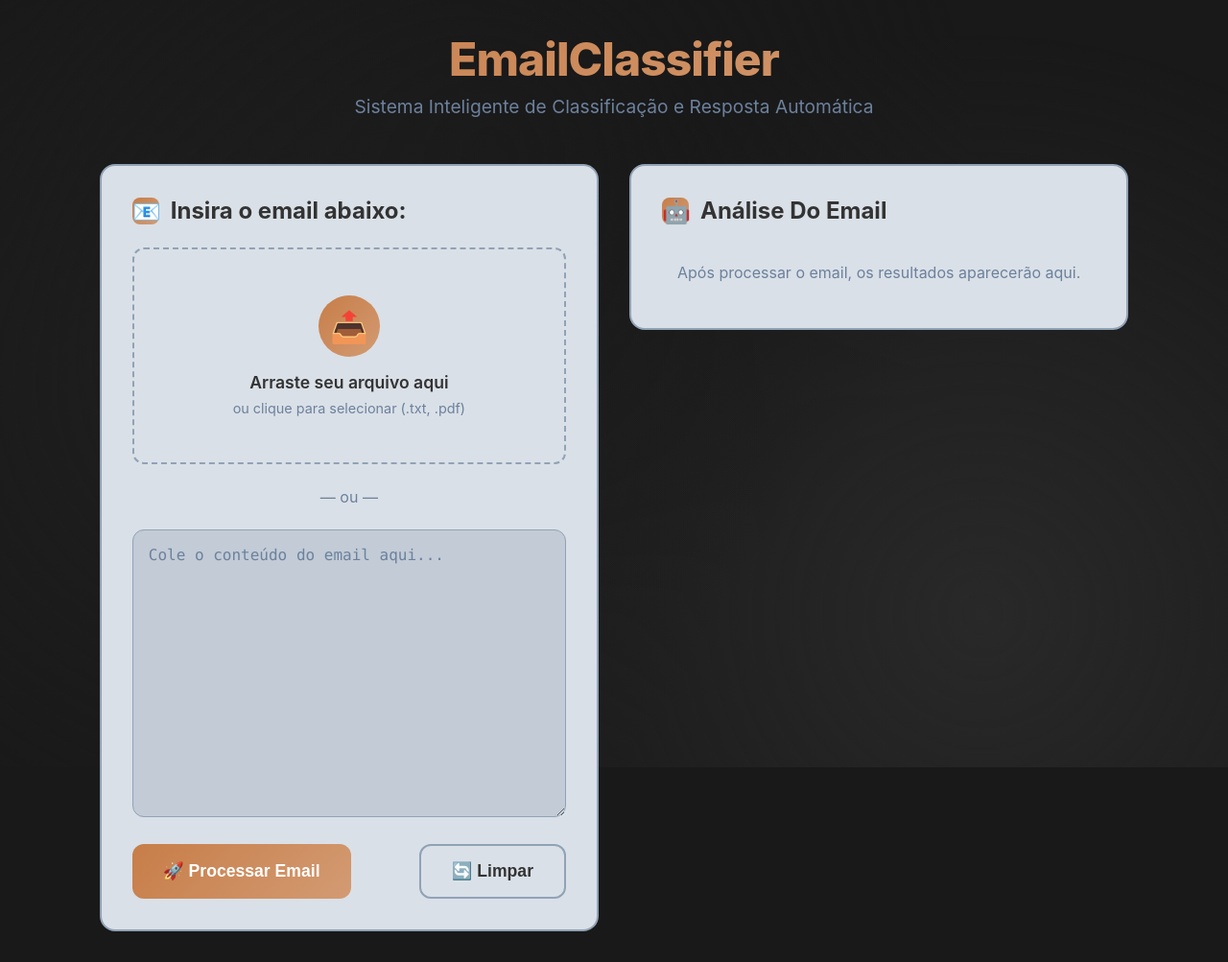
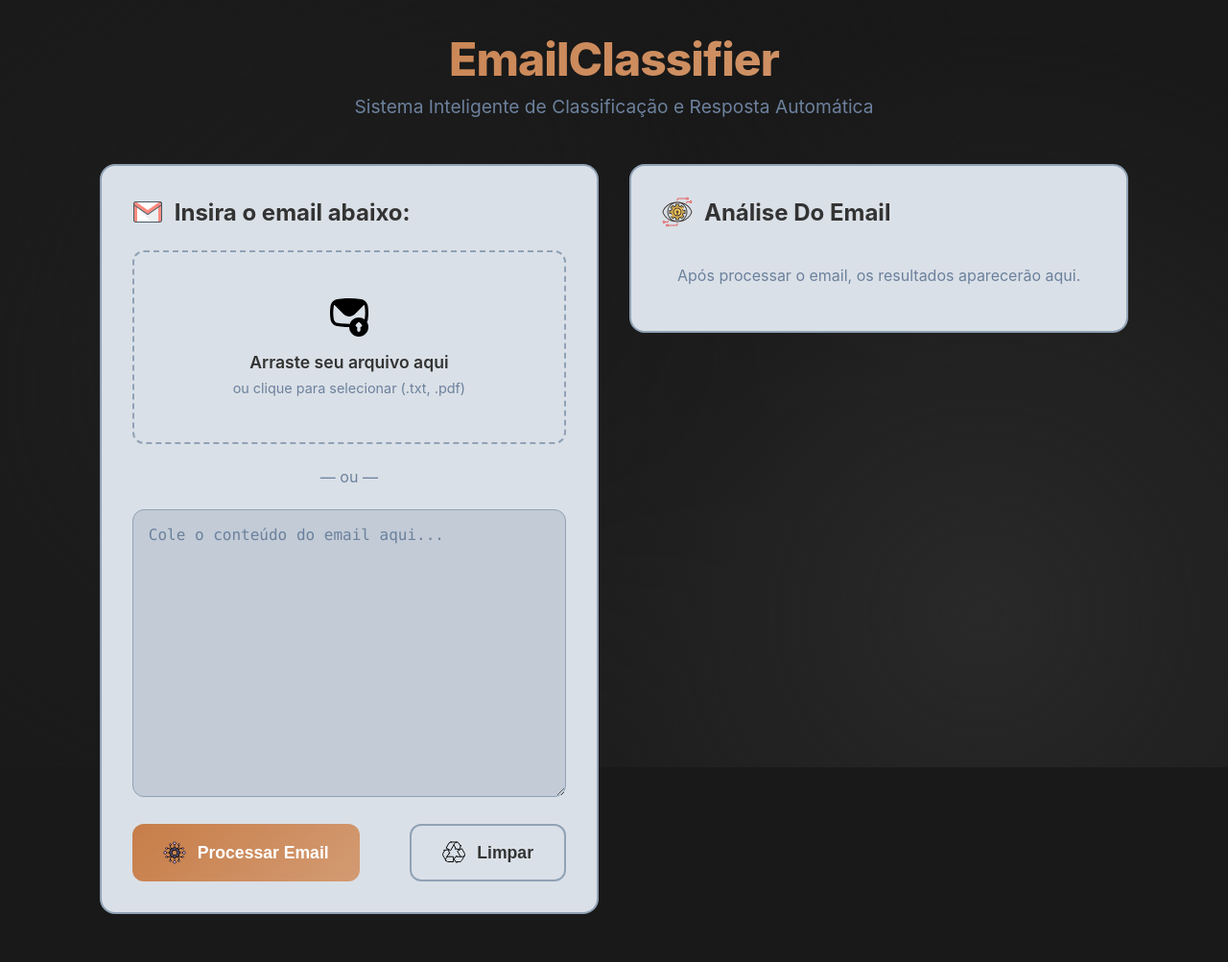
Before and after one commit to yojimat/email-classifier, a plain HTML site: page index.html in a window 1280 px wide. Shown: the whole page at 96% size. Drawn offline with Linux system fonts and the light colour scheme.

Commit message:
refactor: icons changes

```diff
--- a/components/ai-analysis.html
+++ b/components/ai-analysis.html
@@ -3,7 +3,7 @@
      =================================== -->
 <div class="card" id="ai-analysis-card">
   <h2 class="card-title">
-    <span class="icon">🤖</span>
+    <img alt="ai-icon" src="assets/ai.svg" class="icon" />
     Análise Do Email
   </h2>
 
--- a/components/email-input.html
+++ b/components/email-input.html
@@ -3,13 +3,13 @@
      =================================== -->
 <div class="card" id="email-input-card">
   <h2 class="card-title">
-    <span class="icon">📧</span>
+    <img alt="email-icon" src="assets/email.svg" class="icon">
     Insira o email abaixo:
   </h2>
 
   <!-- File Upload Area -->
   <div class="upload-area" id="uploadArea">
-    <div class="upload-icon">📤</div>
+    <img alt="upload-icon" src="assets/upload.svg" class="upload-icon">
     <p class="upload-title">
       Arraste seu arquivo aqui
     </p>
@@ -35,10 +35,10 @@
   <!-- Action Buttons -->
   <div class="btn-group">
     <button id="processBtn" onclick="processEmail()" aria-label="Processar email">
-      🚀 Processar Email
+      <img alt="process-icon" src="assets/process.svg" class="icon button"> Processar Email
     </button>
     <button class="btn-secondary" onclick="clearForm()" aria-label="Limpar formulário">
-      🔄 Limpar
+      <img alt="recycle-icon" src="assets/recycle.svg" class="icon button"> Limpar
     </button>
   </div>
 </div>
--- a/css/components.css
+++ b/css/components.css
@@ -45,20 +45,22 @@
 
 /* Icons */
 .icon {
-  width: 28px;
-  height: 28px;
+  width: 32px;
+  height: 32px;
   display: inline-block;
-  background: var(--gradient);
   border-radius: 8px;
   position: relative;
 }
 
+.icon.button {
+  width: 24px;
+  height: 24px;
+}
+
 .upload-icon {
-  width: 64px;
-  height: 64px;
+  width: 40px;
+  height: 40px;
   margin: 0 auto 1rem;
-  background: var(--gradient);
-  border-radius: 50%;
   display: flex;
   align-items: center;
   justify-content: center;
@@ -132,6 +134,9 @@ button {
   transition: all 0.3s ease;
   position: relative;
   overflow: hidden;
+  display: flex;
+  align-items: center;
+  gap: 0.75rem;
 }
 
 button:hover {
--- a/index.html
+++ b/index.html
@@ -5,6 +5,8 @@
   <meta charset="UTF-8">
   <meta name="viewport" content="width=device-width, initial-scale=1.0">
   <title>EmailClassifier - Sistema Inteligente de Classificação</title>
+  <link rel="shortcut icon" href="assets/favicon.ico" type="image/x-icon">
+  <link rel="icon" href="assets/favicon.ico" type="image/x-icon">
   <!-- CSS Files -->
   <link rel="stylesheet" href="css/variables.css">
   <link rel="stylesheet" href="css/base.css">
```
Also changed, not shown: assets/ai.svg (added), assets/email.svg (added), assets/favicon.ico (added), assets/process.svg (added), assets/recycle.svg (added), assets/upload.svg (added).
